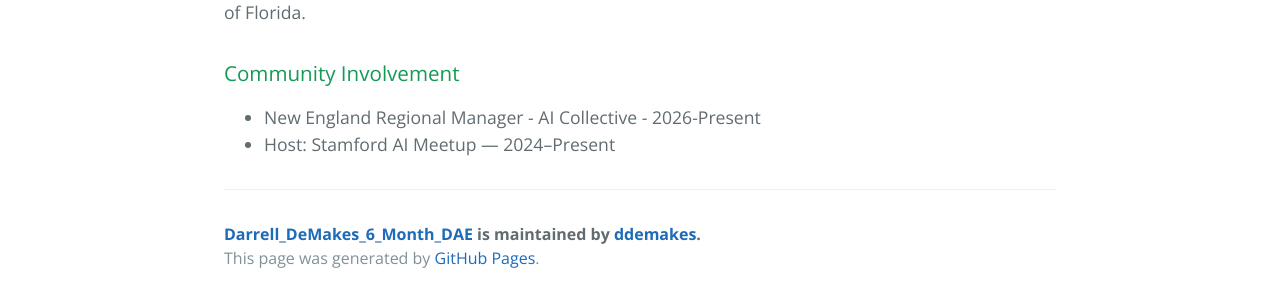
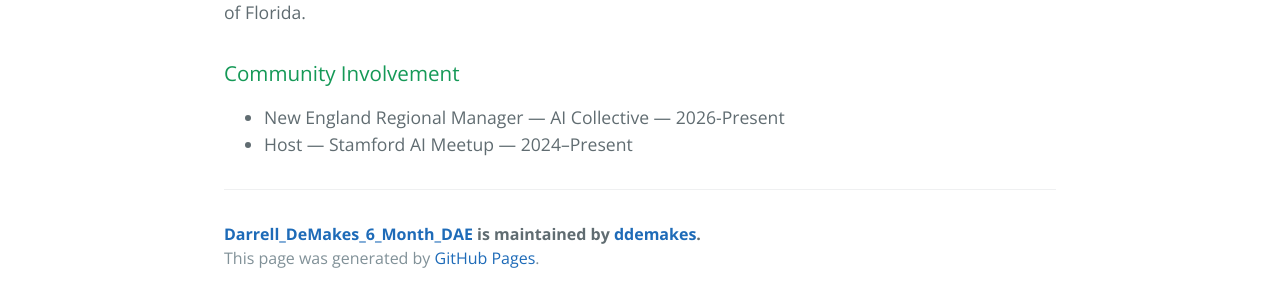
Before and after one commit to ddemakes/Darrell_DeMakes_6_Month_DAE, a Jekyll site: the page built from docs/about.md, in a window 1280 px wide. Shown: the part 676-975 px from the top of the page. Built offline with Jekyll 4.4.1, drawn with Linux system fonts in a browser that asks for light colours; some of the changed lines change nothing that is shown.

Commit message:
Pages Changes 21

```diff
--- a/docs/about.md
+++ b/docs/about.md
@@ -17,5 +17,5 @@ Beyond my professional endeavors, I'm deeply involved in my community. I've had
 I hold a Bachelor of Science in Media Production, Management, and Technology from the University of Florida.
 
 ### Community Involvement
-- New England Regional Manager - AI Collective - 2026-Present
-- Host: Stamford AI Meetup — 2024–Present
+- New England Regional Manager —  AI Collective — 2026-Present
+- Host — Stamford AI Meetup — 2024–Present
```
